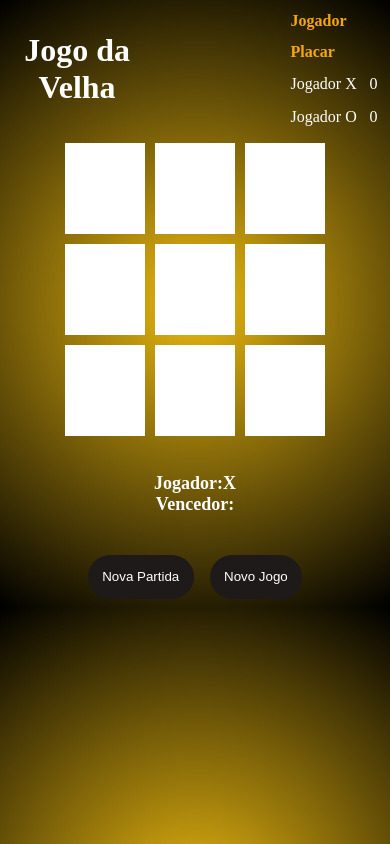
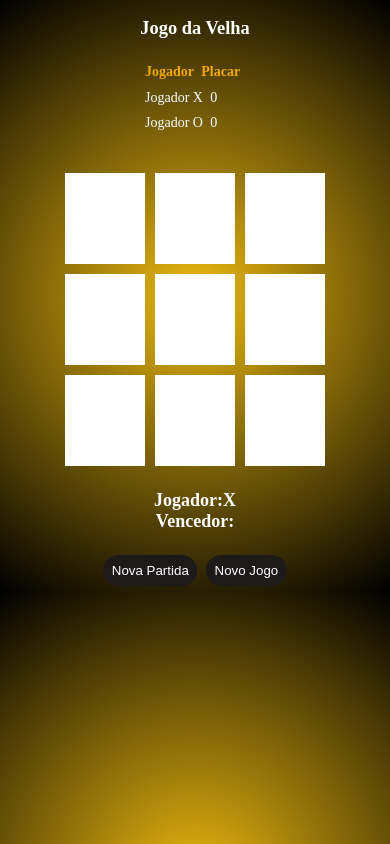
Before and after one commit to AgnaldoCordeiro/Jogo-da-Velha, a plain HTML site: page index.html in a window 390 px wide. Drawn offline with Linux system fonts and the light colour scheme.

Commit message:
arrumando respansividade

```diff
--- a/index.html
+++ b/index.html
@@ -8,8 +8,10 @@
   <title>Jogo da Velha</title>
 </head>
 <body>
-  <header>
-    <h1>Jogo da Velha</h1>
+  <header class="titulo">
+    <div>
+      <h1>Jogo da Velha</h1>
+    </div>
     <div class="placar">
       <table>
           <thead>
--- a/styles.css
+++ b/styles.css
@@ -15,28 +15,22 @@ color: white;
 }
 
 header{
-  display: flex;
-  justify-content: space-between;
+  margin-top: 2rem;
+  display: block;
+  justify-content: center;
+  height: 100px;
 }
 
 
-div{
-  display: flex;
-  align-items: center;
-  justify-content: center;
-}
 h1 {
   text-align: center;
-  margin: 2rem;
   font-weight: bold;
-  margin-left: auto;
-  margin-right: 32%;
 }
 
 .placar{
   display: flex;
   justify-content: end;
-    padding: 0.1rem;
+  padding: 0.1rem;
 
 }
 table{
@@ -58,7 +52,11 @@ table tbody td {
   padding: 0.2rem;
 }
 
-
+div {
+  display: flex;
+  align-items: center;
+  justify-content: center;
+}
 
 div .blocoJogo{
   text-align: center;
@@ -102,3 +100,77 @@ cursor: pointer;
   font-weight: bold;
   font-size: large;
 }
+
+@media (max-width: 1000px) {
+  html {
+    font-size: 93.75%;
+  }
+    header {
+      height: 150px;
+    }
+
+    table {
+      width: 20%;
+      padding: 0;
+      justify-content: center;
+    }
+
+}
+
+@media (max-width: 720px) {
+  html {
+    font-size: 87.5%;
+  }
+    header {
+      height: 150px;
+    }
+
+    .placar {
+      display: flex;
+      margin-top: 2rem;
+      margin-left: 6rem;
+      padding: auto;
+      justify-content: center;
+
+      width: auto;
+      font-size: 14px;
+
+    }
+
+    table {
+      width: 50%;
+      padding: 0;
+      justify-content: center;
+    }
+}
+@media (max-width: 500px) {
+  html {
+    font-size: 67.5%;
+  }
+  header{
+    height: 150px;
+  }
+
+.placar{
+  display: flex;
+margin-top: 2rem;
+margin-left: 6rem;
+  padding: auto;
+  justify-content: center;
+
+  width: auto;
+  font-size: 14px;
+
+}
+
+  table{
+    width: 50%;
+    padding: 0;
+    justify-content: center;
+  }
+}
+@media (max-width: 400px) {
+  html {
+    font-size: 57.5%;
+  }
+}
```
